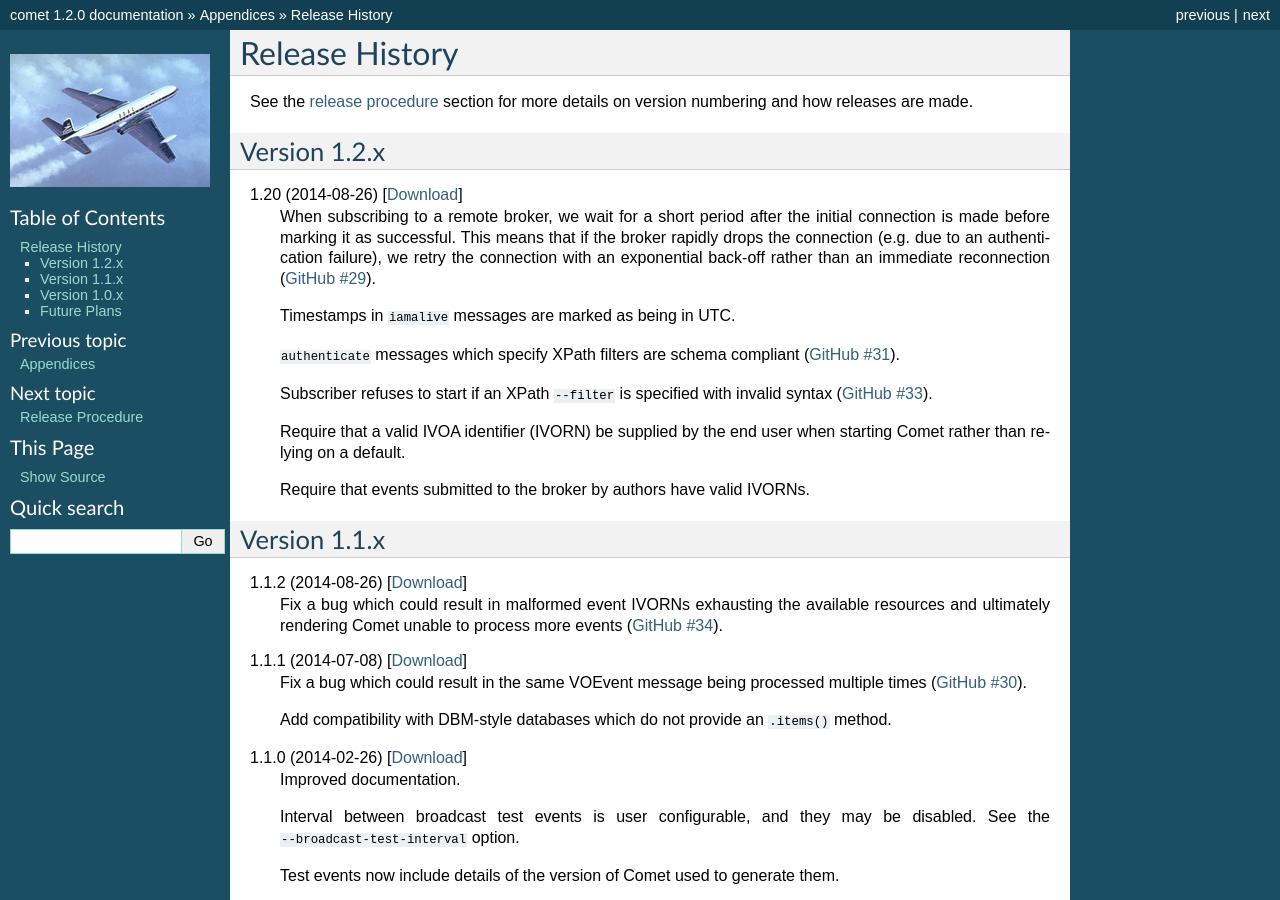
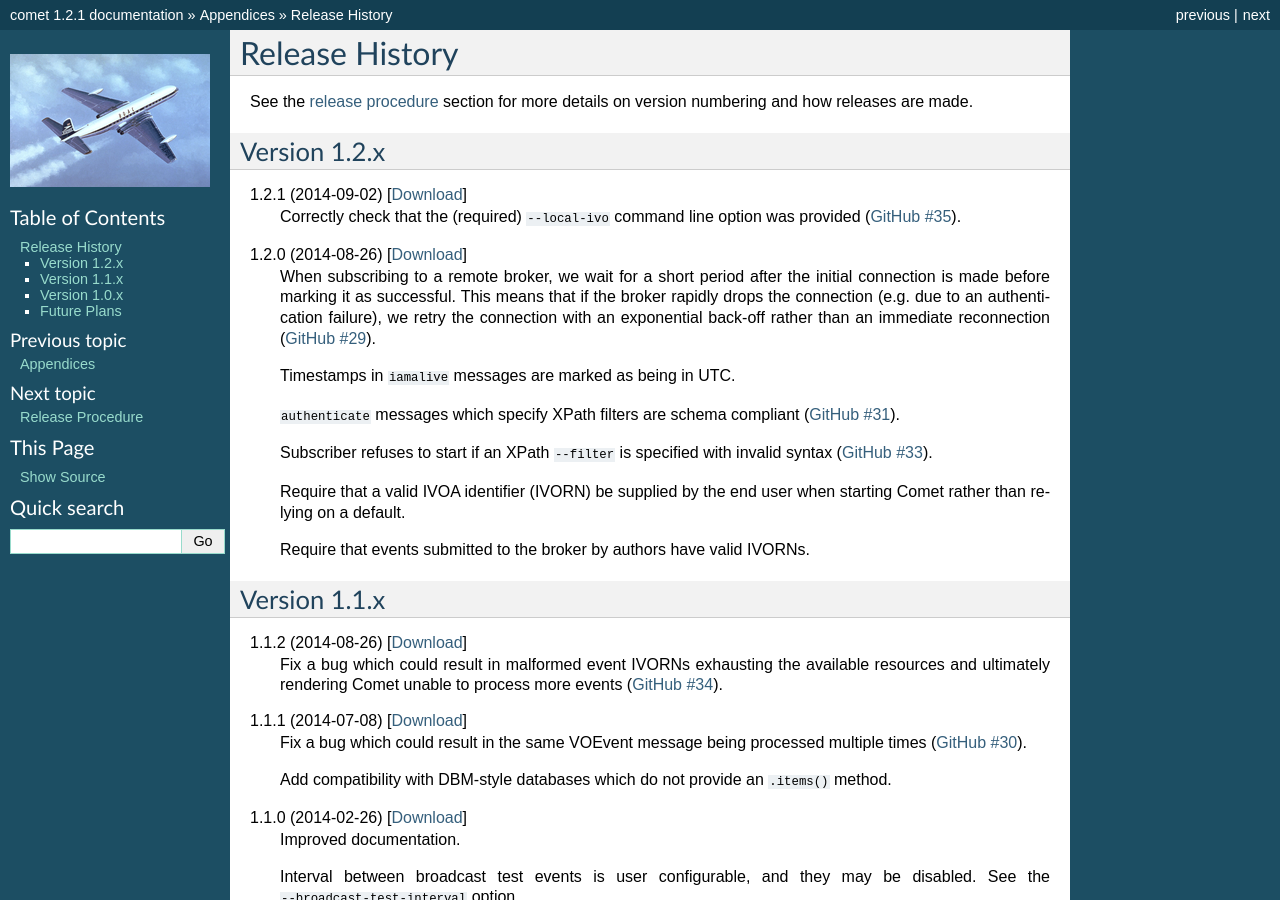
Before and after one commit to jdswinbank/Comet, a Sphinx documentation site: the page built from docs/appendix/history.rst, in a window 1280 px wide and 900 px high. Built offline with Sphinx 7.4.7, drawn with Linux system fonts in a browser that asks for light colours; some of the changed text lies outside the part shown.

Commit message:
Set version 1.2.1

```diff
--- a/comet/__init__.py
+++ b/comet/__init__.py
@@ -2,4 +2,4 @@ __description__ = "VOEvent Broker"
 __url__ = "http://comet.transientskp.org/"
 __author__ = "John Swinbank"
 __contact__ = "j.swinbank@uva.nl"
-__version__ = "1.2.0"
+__version__ = "1.2.1"
--- a/docs/appendix/history.rst
+++ b/docs/appendix/history.rst
@@ -9,7 +9,11 @@ version numbering and how releases are made.
 Version 1.2.x
 -------------
 
-1.20 (2014-08-26) [`Download <//github.com/jdswinbank/Comet/tarball/1.2.0>`__]
+1.2.1 (2014-09-02) [`Download <//github.com/jdswinbank/Comet/tarball/1.2.1>`__]
+    Correctly check that the (required) ``--local-ivo`` command line option
+    was provided (`GitHub #35`_).
+
+1.2.0 (2014-08-26) [`Download <//github.com/jdswinbank/Comet/tarball/1.2.0>`__]
     When subscribing to a remote broker, we wait for a short period after the
     initial connection is made before marking it as successful. This means
     that if the broker rapidly drops the connection (e.g. due to an
@@ -32,6 +36,7 @@ Version 1.2.x
 .. _GitHub #29: https://github.com/jdswinbank/Comet/issues/29
 .. _GitHub #31: https://github.com/jdswinbank/Comet/issues/31
 .. _GitHub #33: https://github.com/jdswinbank/Comet/issues/33
+.. _GitHub #35: https://github.com/jdswinbank/Comet/issues/33
 
 
 Version 1.1.x
```
